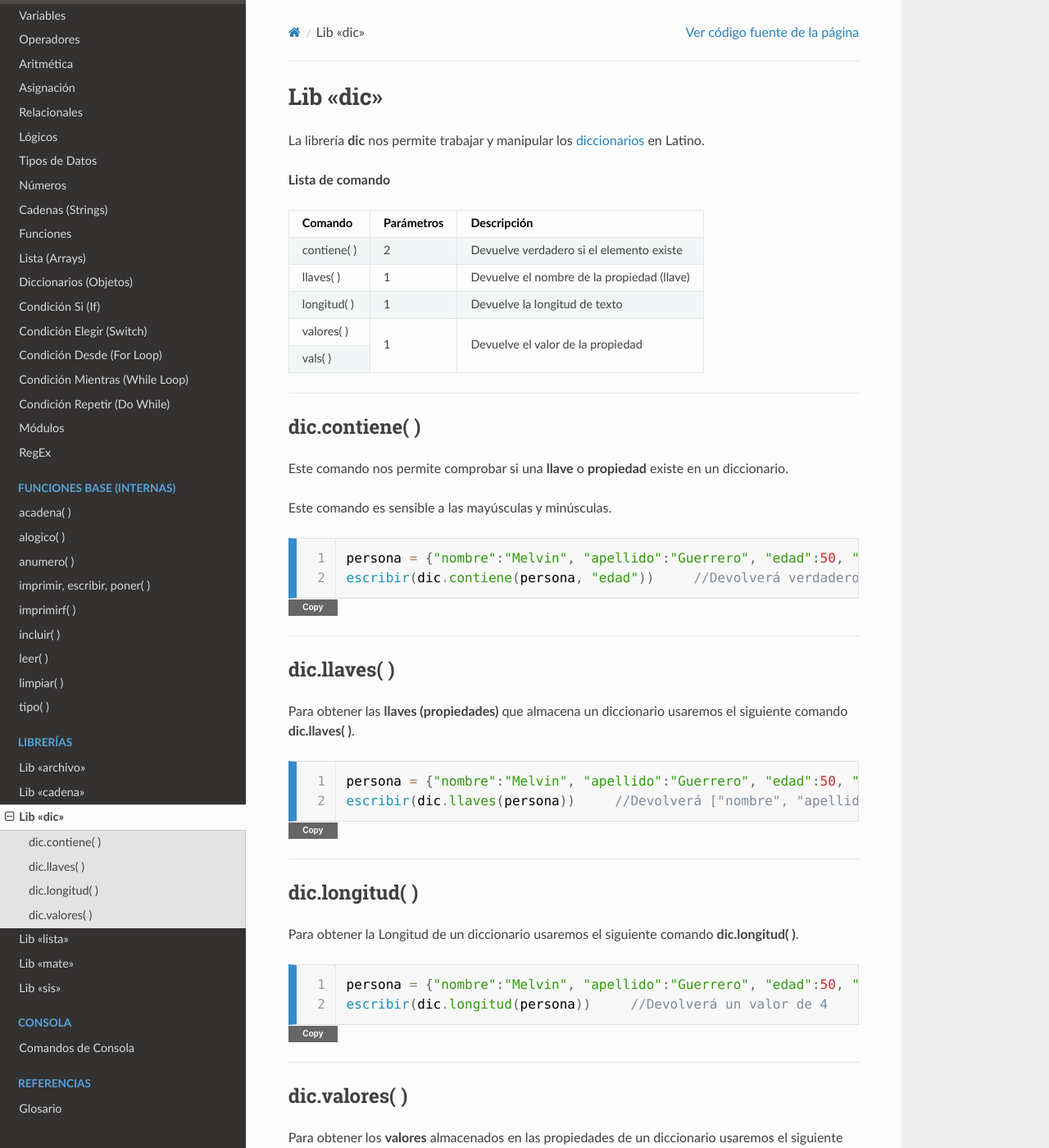
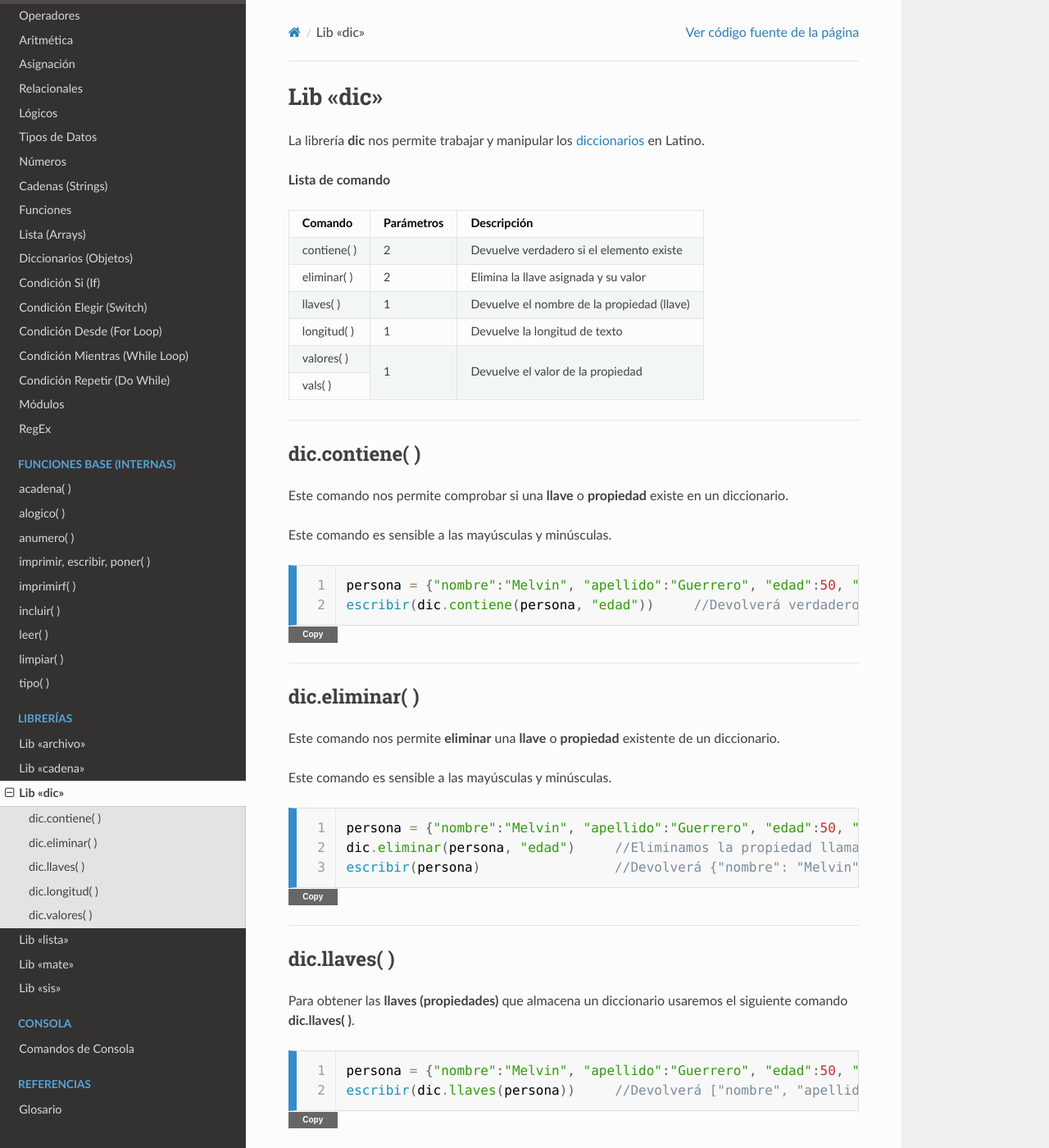
Before and after one commit to LatinoDocs/Manual-Latino, a Sphinx documentation site: the page built from docs/librerias/Diccionario.rst, in a window 1280 px wide and 1400 px high. Shown: the whole window at 82% size. Built offline with Sphinx 7.4.7 and the Read the Docs theme 2.0.0, drawn with Linux system fonts in a browser that asks for light colours; comment, search, counter and statistics services are not loaded.

Commit message:
Se ha añadido el comando **dic.eliminar()**

```diff
--- a/docs/librerias/Diccionario.rst
+++ b/docs/librerias/Diccionario.rst
@@ -15,6 +15,8 @@
 | Comando       | Parámetros | Descripción                                |
 +===============+============+============================================+
 | contiene\( \) | 2          | Devuelve verdadero si el elemento existe   |
++---------------+------------+--------------------------------------------+
+| eliminar\( \) | 2          | Elimina la llave asignada y su valor       |
 +---------------+------------+--------------------------------------------+
 | llaves\( \)   | 1          | Devuelve el nombre de la propiedad (llave) |
 +---------------+------------+--------------------------------------------+
@@ -37,6 +39,20 @@
 
    <pre><code class="language-latino line-numbers">persona = {"nombre":"Melvin", "apellido":"Guerrero", "edad":50, "etimología":"Latino"}
    escribir(dic.contiene(persona, "edad"))     //Devolverá verdadero</code></pre>
+
+----
+
+dic.eliminar\( \)
+---------------------
+Este comando nos permite **eliminar** una **llave** o **propiedad** existente de un diccionario.
+
+Este comando es sensible a las mayúsculas y minúsculas.
+
+.. raw:: html
+
+   <pre><code class="language-latino line-numbers">persona = {"nombre":"Melvin", "apellido":"Guerrero", "edad":50, "etimología":"Latino"}
+   dic.eliminar(persona, "edad")     //Eliminamos la propiedad llamada edad
+   escribir(persona)                 //Devolverá {"nombre": "Melvin", "apellido": "Guerrero", "etimologa": "Latino"}</code></pre>
 
 ----
 
```
